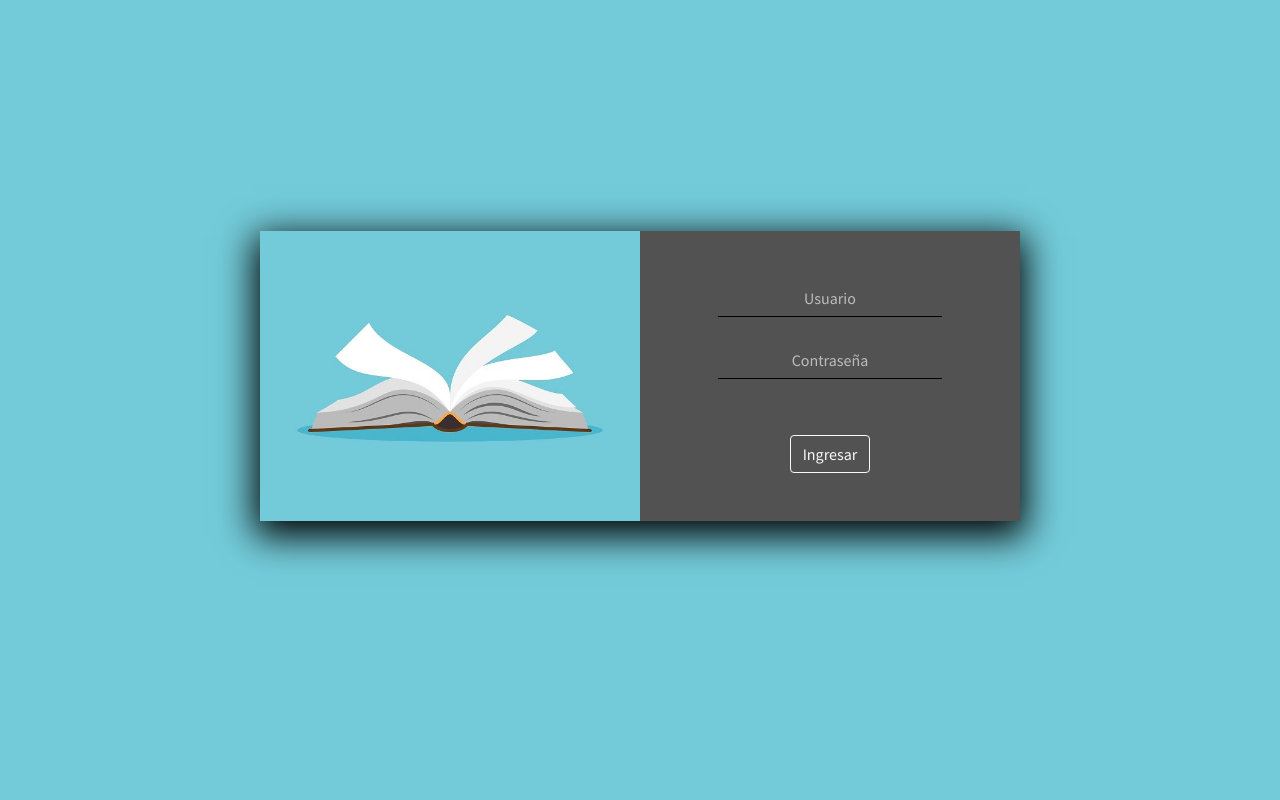
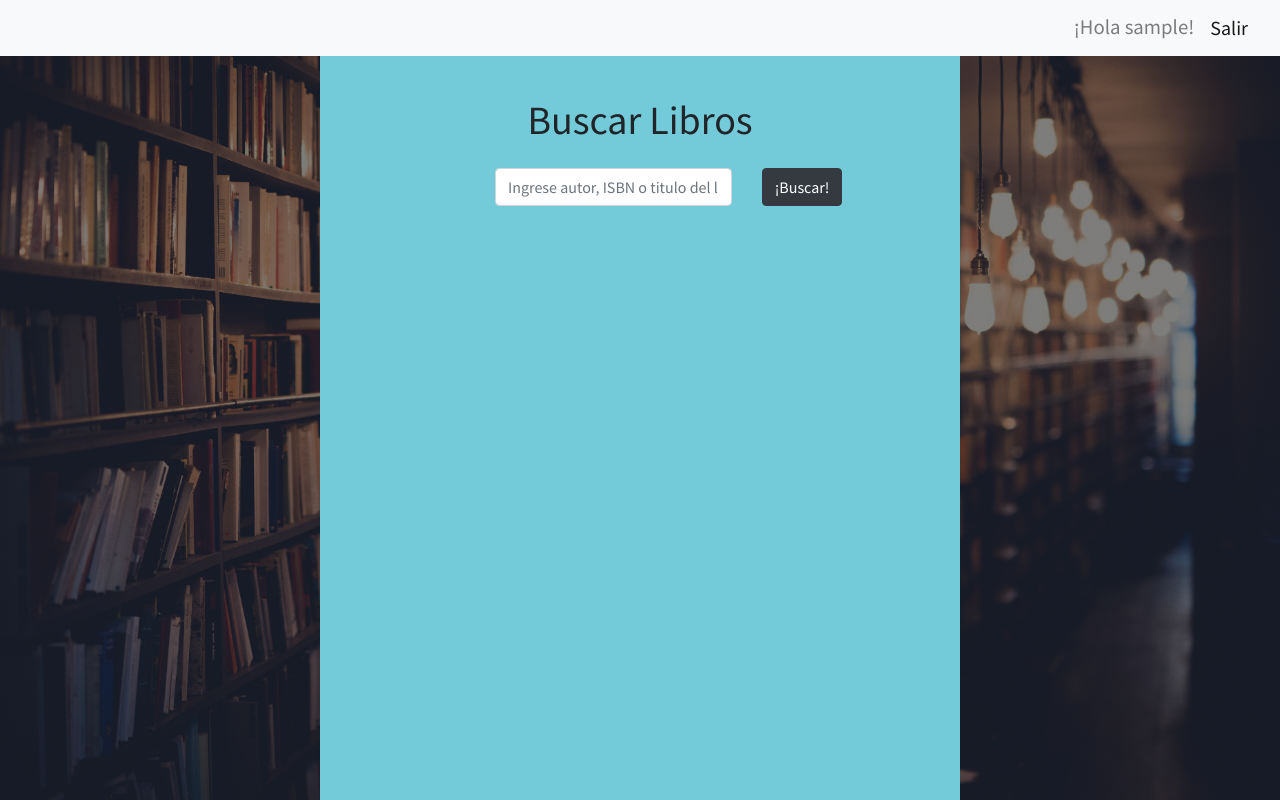
Before and after one commit to acarolinew/project1, a Flask app: page / in a window 1280 px wide. Run offline with Flask 2, Linux system fonts and the light colour scheme; the visitor is signed in with stand-in values (Sample User, id 1); some libraries are stand-ins or nearby versions.

Commit message:
Logout y mejoras de acceso a home.html y book.html

```diff
--- a/application.py
+++ b/application.py
@@ -24,7 +24,11 @@ db = scoped_session(sessionmaker(bind=engine))
 
 @app.route("/")
 def index():
-    return render_template('login.html')
+
+    if session["user_id"] is None and session["user_name"] is None:
+        return render_template('login.html')
+    else:
+        return render_template('home.html')
     # return "Project 1: TODO"
 
 @app.route("/login", methods=['POST'])
@@ -49,7 +53,14 @@ def login():
         show_alert_wrong_pass = 1
         return render_template('login.html', user=user_row, show_alert_wrong_pass=show_alert_wrong_pass)
 
-    return
+@app.route("/logout")
+def logout():
+
+    session.pop('user_id', None)
+    session.pop('user_name', None)
+
+    return render_template('login.html')
+    # return "Project 1: TODO"
 
 @app.route("/registro", methods=['POST'])
 def registro():
@@ -68,38 +79,48 @@ def registro():
 @app.route("/home", methods=['GET', 'POST'])
 def home():
 
-    buscar = request.form.get("buscar")
+    if session.get("user_id") is None and session.get("user_name") is None:
+        return render_template('login.html')
+    else:
+        buscar = request.form.get("buscar")
 
-    # libros = db.execute("SELECT * FROM libro WHERE isbn LIKE {} OR title LIKE {}".format("'%" + buscar + "%'", "'%" + buscar + "%'")).fetchall()
-    libros = db.execute("SELECT l.id, l.isbn, l.title, l.year, a.name FROM libro l, autor a WHERE l.autor_id = a.id and \
-                            ( UPPER(l.isbn) LIKE UPPER('%{}%') OR UPPER(l.title) LIKE UPPER('%{}%') OR UPPER(a.name) LiKE UPPER('%{}%') )"
-                            .format(buscar, buscar, buscar)).fetchall()
+        if buscar is not None:
 
-    return render_template('home.html', libros=libros, buscar=buscar)
+            # libros = db.execute("SELECT * FROM libro WHERE isbn LIKE {} OR title LIKE {}".format("'%" + buscar + "%'", "'%" + buscar + "%'")).fetchall()
+            libros = db.execute("SELECT l.id, l.isbn, l.title, l.year, a.name FROM libro l, autor a WHERE l.autor_id = a.id and \
+                                    ( UPPER(l.isbn) LIKE UPPER('%{}%') OR UPPER(l.title) LIKE UPPER('%{}%') OR UPPER(a.name) LiKE UPPER('%{}%') )"
+                                    .format(buscar, buscar, buscar)).fetchall()
+
+            return render_template('home.html', libros=libros, buscar=buscar)
+
+        return render_template('home.html')
 
 @app.route("/books/<int:book_id>", methods=['GET', 'POST'])
 def book(book_id):
 
-    usuario_review_row = db.execute("SELECT * FROM review WHERE usuario_id = :user_id and libro_id = :libro_id", {"user_id": session["user_id"], "libro_id": book_id}).fetchone()
+    if session.get("user_id") is None and session.get("user_name") is None:
+        return render_template('login.html')
+    else:
+        usuario_review_row = db.execute("SELECT * FROM review WHERE usuario_id = :user_id and libro_id = :libro_id", {"user_id": session["user_id"], "libro_id": book_id}).fetchone()
 
-    if usuario_review_row is not None:
-        show_alert_usuario_review = 1
-    else:
-        show_alert_usuario_review = 0
+        if usuario_review_row is not None:
+            show_alert_usuario_review = 1
+        else:
+            show_alert_usuario_review = 0
 
-    if request.method == 'POST':
+        if request.method == 'POST':
 
-        if show_alert_usuario_review is 0:
-            detail = request.form.get("detail")
-            stars = request.form.get("stars")
+            if show_alert_usuario_review is 0:
+                detail = request.form.get("detail")
+                stars = request.form.get("stars")
 
-            db.execute("INSERT INTO review (detail, stars, libro_id, usuario_id) VALUES (:detail, :stars, :libro_id, :usuario_id)",
-                            {"detail": detail, "stars": stars, "libro_id": book_id, "usuario_id": session["user_id"]})
-            db.commit()
+                db.execute("INSERT INTO review (detail, stars, libro_id, usuario_id) VALUES (:detail, :stars, :libro_id, :usuario_id)",
+                                {"detail": detail, "stars": stars, "libro_id": book_id, "usuario_id": session["user_id"]})
+                db.commit()
 
-            show_alert_usuario_review = 1
+                show_alert_usuario_review = 1
 
-    libro = db.execute("SELECT l.id, l.isbn, l.title, l.year, a.name FROM libro l, autor a WHERE l.autor_id = a.id and l.id = :id", {"id": book_id}).fetchone()
-    reviews = db.execute("SELECT r.*, u.user_name FROM review r, usuario u WHERE r.libro_id = :id and r.usuario_id = u.id", {"id": book_id}).fetchall()
+        libro = db.execute("SELECT l.id, l.isbn, l.title, l.year, a.name FROM libro l, autor a WHERE l.autor_id = a.id and l.id = :id", {"id": book_id}).fetchone()
+        reviews = db.execute("SELECT r.*, u.user_name FROM review r, usuario u WHERE r.libro_id = :id and r.usuario_id = u.id", {"id": book_id}).fetchall()
 
-    return render_template('book.html', libro=libro, reviews=reviews, show_alert_usuario_review=show_alert_usuario_review)
+        return render_template('book.html', libro=libro, reviews=reviews, show_alert_usuario_review=show_alert_usuario_review)
--- a/templates/book.html
+++ b/templates/book.html
@@ -3,7 +3,7 @@
 
     <nav class="navbar navbar-light bg-light">
         <span class="navbar-text ml-auto mr-3 py-0" style="font-size:1.3em">¡Hola {{ session["user_name"] }}!</span>
-        <a class="navbar-brand" href="{{ url_for('index') }}">Salir</a>
+        <a class="navbar-brand" href="{{ url_for('logout') }}">Salir</a>
     </nav>
 
     <div class="container-fluid">
--- a/templates/home.html
+++ b/templates/home.html
@@ -3,7 +3,7 @@
 
     <nav class="navbar navbar-light bg-light fixed-top">
         <span class="navbar-text ml-auto mr-3 py-0" style="font-size:1.3em">¡Hola {{ session["user_name"] }}!</span>
-        <a class="navbar-brand" href="{{ url_for('index') }}">Salir</a>
+        <a class="navbar-brand" href="{{ url_for('logout') }}">Salir</a>
     </nav>
 
     <div class="container-fluid">
--- a/templates/login.html
+++ b/templates/login.html
@@ -12,7 +12,7 @@
                 <div class="row mb-5" id="loginDivModal">
 
                     <div class="col-lg-6 my-auto">
-                        <img src="static/books3.jpg" alt="" id="loginImageBook">
+                        <img src="/static/books3.jpg" alt="" id="loginImageBook">
                     </div>
                     <div class="col-lg-6" id="loginDivForm">
 
```
